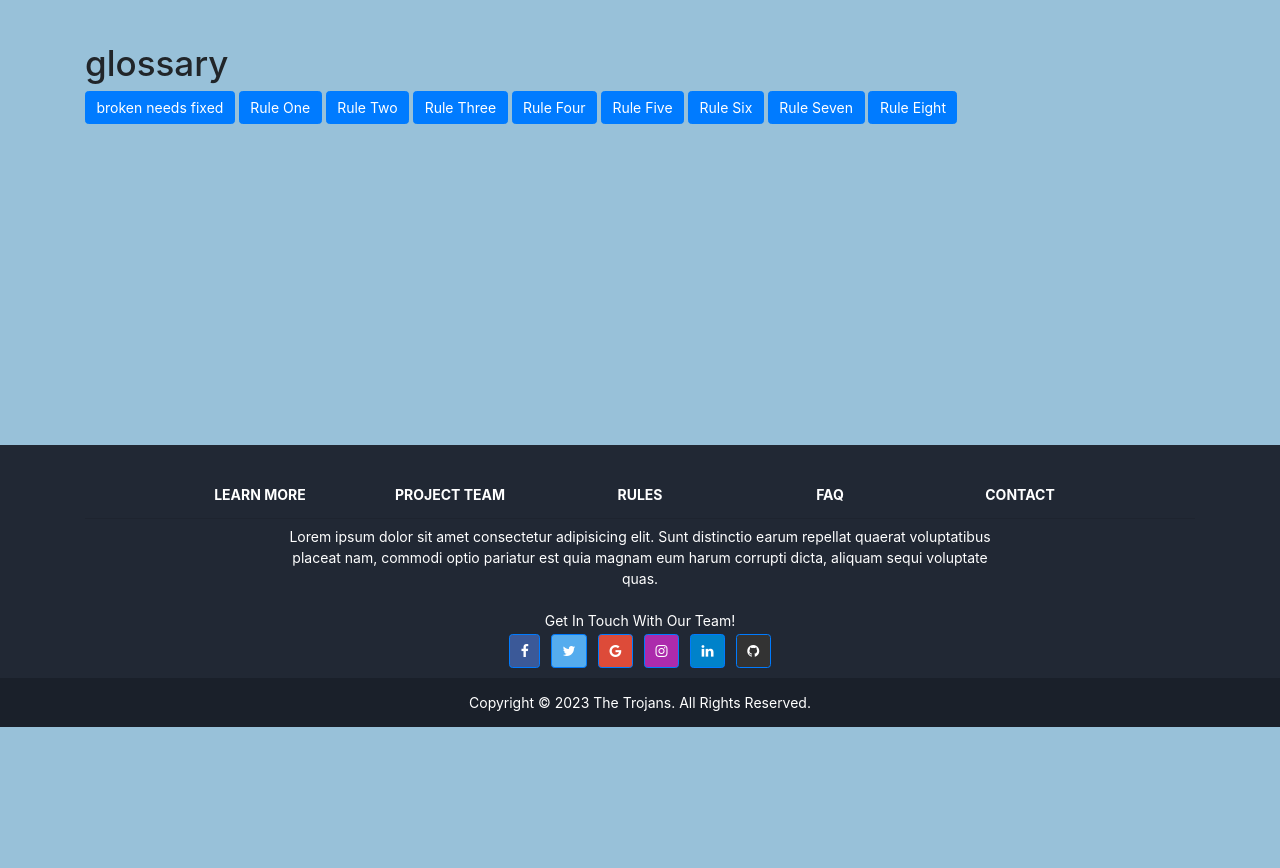
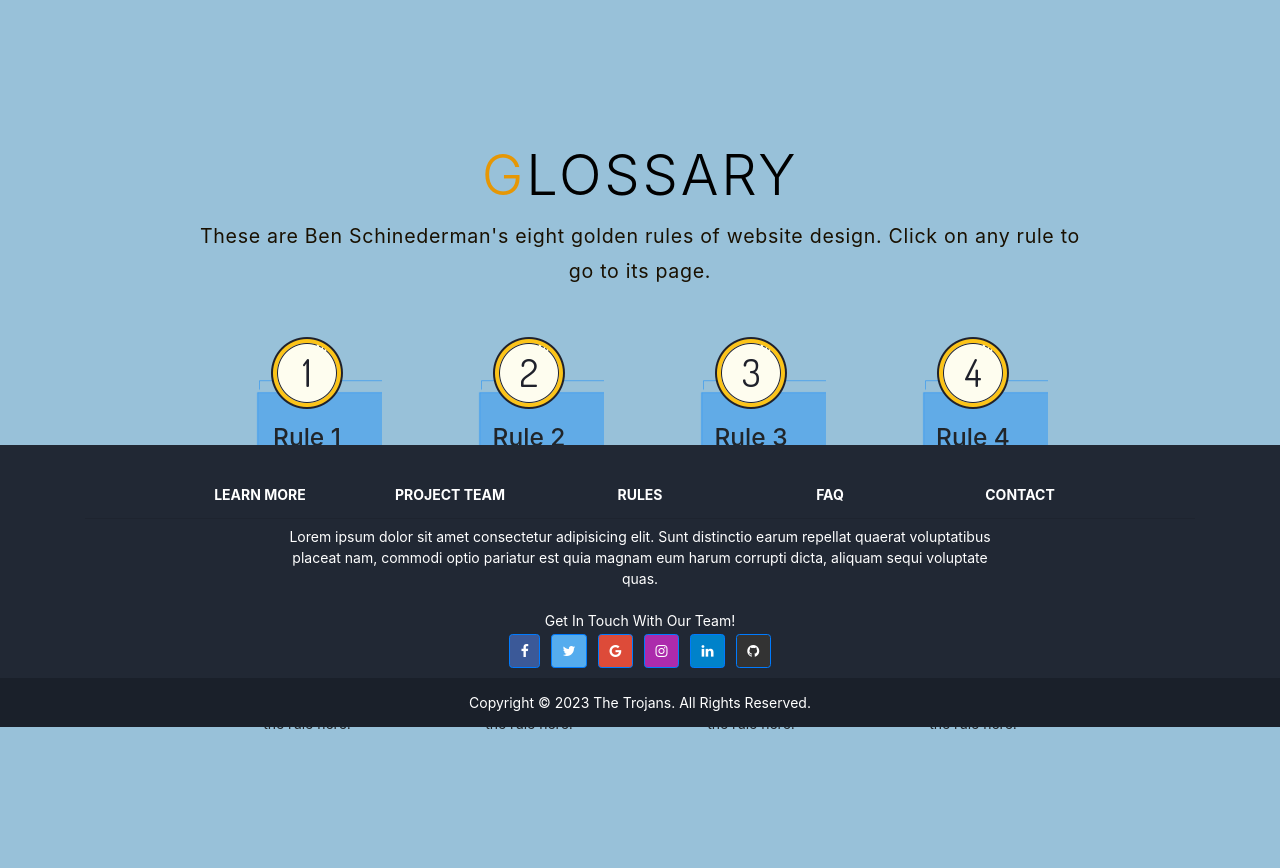
Before and after one commit to HCIGiovanniFanclub/HCIProject, a Flask app: page /glossary in a window 1280 px wide. Shown: the part 73-941 px from the top of the page. Before the commit the page ends 800 px from the top, so only its background shows below. Run offline with Flask 3, Linux system fonts and the light colour scheme; some libraries are stand-ins or nearby versions.

Commit message:
initial glossary page

```diff
--- a/website/static/style.css
+++ b/website/static/style.css
@@ -21,11 +21,17 @@ a {
 
 .homecontainer {
   min-height: 65vh;
-  width: 100%;
+  width: 80%;
   display: flex;
   align-items: center;
   justify-content: center;
 }
+/*.glossarycontainer {
+  width: 80%;
+  display: flex;
+  align-items: center;
+  justify-content: center;
+}*/
 /*hero section*/
 #hero {
   background-image: url(./1218911.jpg);
@@ -118,7 +124,7 @@ a {
   text-align: center;
   max-width: 1500px;
   margin: 0 auto;
-  padding: 190px 0;
+  padding: 100px 0;
 }
 #glossary .glossary-title {
   font-size: 4rem;
@@ -130,7 +136,16 @@ a {
   text-align: center;
 }
 #glossary .glossary-title span {
-  color: orange;
+  color: rgb(230, 151, 5);
+}
+
+#glossary .glossary-top p {
+  color: rgb(25, 16, 1);
+  font-size: 1.4rem;
+  margin-top: 5px;
+  line-height: 2.5rem;
+  font-weight: 300px;
+  letter-spacing: 0.05rem;
 }
 #glossary .glossary-bottom {
   display: flex;
@@ -141,16 +156,19 @@ a {
 #glossary .glossary-item {
   flex-basis: 80%;
   display: flex;
-  align-items: flex-start;
+  align-items: center;
   justify-content: center;
   flex-direction: column;
   flex: basis 100%;
   flex: 1;
-  padding: 15px;
-  border-radius: 15px;
+  padding: 10px;
+  border-radius: 10px;
   background-image: url(./rule-box.png);
   background-size: cover;
-  margin: 10px 5%;
+  margin: 10px 4%;
+}
+#glossary .glossary-item span {
+  color: rgb(230, 151, 5);
 }
 
 /* end glossary */
--- a/website/templates/glossary.html
+++ b/website/templates/glossary.html
@@ -1,16 +1,67 @@
 {% extends "base.html"%} {% block title %} Glossary {% endblock %} {%block
 content %}
 
-<h1>glossary</h1>
-<a href="/home" class="btn btn-primary">broken needs fixed</a>
-<a href="/rule1" class="btn btn-primary">Rule One</a>
-<a href="/rule2" class="btn btn-primary">Rule Two</a>
-<a href="/rule3" class="btn btn-primary">Rule Three</a>
-<a href="/rule4" class="btn btn-primary">Rule Four</a>
-<a href="/rule5" class="btn btn-primary">Rule Five</a>
-<a href="/rule6" class="btn btn-primary">Rule Six</a>
-<a href="/rule7" class="btn btn-primary">Rule Seven</a>
-<a href="/rule8" class="btn btn-primary">Rule Eight</a>
+<section id="glossary">
+  <div class="glossary homecontainer">
+    <div class="glossary-top">
+      <h1 class="glossary-title"><span>G</span>lossary</h1>
+      <p>
+        These are Ben Schinederman's eight golden rules of website design. Click
+        on any rule to go to its page.
+      </p>
+    </div>
+    <div class="glossary-bottom">
+      <div class="glossary-item">
+        <div class="icon"><img src="../static/1.png" /></div>
+
+        <h3>Rule 1</h3>
+        <p>Simple overview of the rule here.</p>
+      </div>
+      <div class="glossary-item">
+        <div class="icon"><img src="../static/2.png" /></div>
+
+        <h3>Rule 2</h3>
+        <p>Simple overview of the rule here.</p>
+      </div>
+      <div class="glossary-item">
+        <div class="icon"><img src="../static/3.png" /></div>
+
+        <h3>Rule 3</h3>
+        <p>Simple overview of the rule here.</p>
+      </div>
+      <div class="glossary-item">
+        <div class="icon"><img src="../static/4.png" /></div>
+
+        <h3>Rule 4</h3>
+        <p>Simple overview of the rule here.</p>
+      </div>
+      <div class="glossary-item">
+        <div class="icon"><img src="../static/5.png" /></div>
+
+        <h3>Rule 5</h3>
+        <p>Simple overview of the rule here.</p>
+      </div>
+      <div class="glossary-item">
+        <div class="icon"><img src="../static/6.png" /></div>
+
+        <h3>Rule 6</h3>
+        <p>Simple overview of the rule here.</p>
+      </div>
+      <div class="glossary-item">
+        <div class="icon"><img src="../static/7.png" /></div>
+
+        <h3>Rule 7</h3>
+        <p>Simple overview of the rule here.</p>
+      </div>
+      <div class="glossary-item">
+        <div class="icon"><img src="../static/8.png" /></div>
+
+        <h3>Rule 8</h3>
+        <p>Simple overview of the rule here.</p>
+      </div>
+    </div>
+  </div>
+</section>
 
 <style>
   footer {
```
